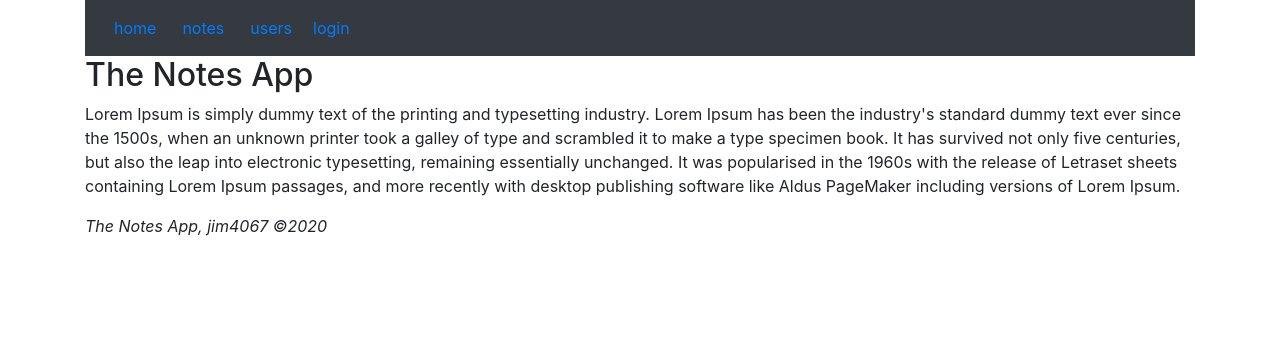
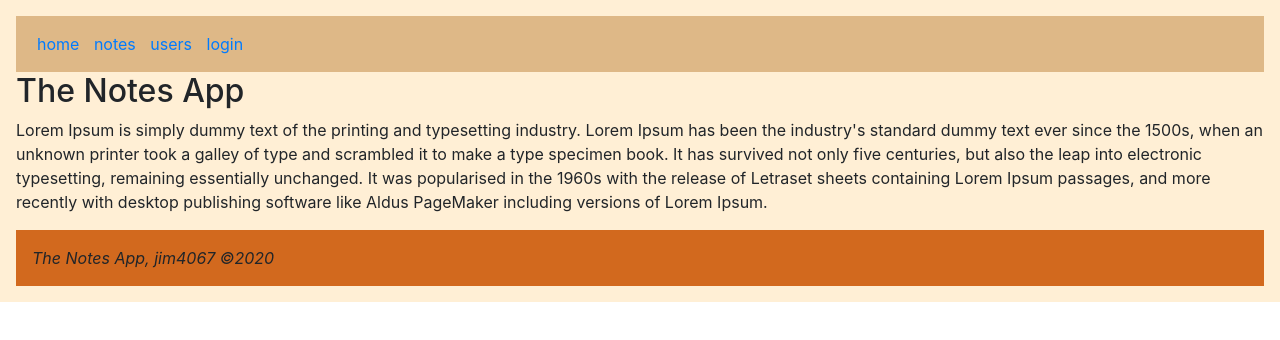
Before and after one commit to jim4067/react-router, a React (Create React App) app: page / in a window 1280 px wide. Shown: the top 340 px of the page. Built offline with nearby package versions, Linux system fonts and the light colour scheme.

Commit message:
feat: styled the login file using styled components

```diff
--- a/src/App.js
+++ b/src/App.js
@@ -2,7 +2,32 @@ import { useRouteMatch, Link, Switch, Route, useHistory } from 'react-router-dom
 import React, { useState } from "react";
 import "./App.css";
 import { Redirect } from 'react-router-dom/cjs/react-router-dom.min';
-import { Table, Form, Button, Alert, Navbar, Nav } from 'react-bootstrap';
+import styled from 'styled-components';
+
+const Button = styled.button`
+	background: Busque;
+	font-size: 1em;
+	margin: 1em;
+	padding: .25em, 1em;
+	border: 2px solid Chocolate;
+	border-radius: 3px;
+`
+const Input = styled.input`
+margin: .25em;
+`
+const Page = styled.div`
+padding: 1em;
+background: papayawhip;
+`
+const Navigation = styled.div`
+background: BurlyWood;
+padding: 1em;
+`
+const Footer = styled.div`
+background: Chocolate;
+ margin-top: 1em;
+ padding: 1em;
+`
 
 const Home = () => (
 	<div>
@@ -36,20 +61,13 @@ const Note = ({ note }) => {
 const Notes = ({ notes }) => (
 	<div>
 		<h2>Notes</h2>
-		<Table stripped>
-			<tbody>
+
 		{notes.map(note =>
-					<tr key={note.id}>
-						<td>
-							<Link to={`/notes/${note.id}`}> {note.content} </Link>
-						</td>
-						<td>
-							{note.user}
-						</td>
-					</tr>
+			<ul key={note.id}>
+				<li> <Link to={`/notes/${note.id}`} > {note.content} </Link> </li>
+			</ul>
 		)}
-			</tbody>
-		</Table>
+
 	</div>
 );
 
@@ -76,22 +94,19 @@ const Login = (props) => {
 	return (
 		<div>
 			<h2>Login</h2>
-			<Form onSubmit={onSubmit}>
-				<Form.Group>
-					<Form.Label > Username: </Form.Label>
-					<Form.Control
-						type='text'
-						name='username'
-					/>
-					<Form.Label> Password: </Form.Label>
-					<Form.Control
-						type='password'
-					/>
-					<Button variant='primary' type='submit'>
+			<form onSubmit={onSubmit}>
+				<div>
+					username
+					<Input />
+				</div>
+				<div>
+					passowrd
+					<Input type='password' />
+				</div>
+				<Button type='submit'>
 					login
 				</Button>
-				</Form.Group>
-			</Form>
+			</form>
 		</div>
 	)
 }
@@ -145,35 +160,17 @@ function App() {
 		: null
 
 	return (
-		<div className='container' >
-			{(message &&
-				<Alert variant='success'>
-					{message}
-				</Alert>
-			)}
+		<Page >
 
-			<Navbar collapseOnSelect expand='lg' bg='dark' variant='dark' >
-				<Navbar.Toggle aria-controls='responsive-navbar-nav' />
-				<Navbar.Collapse id='responsive-navbar-nav'>
-					<Nav className='mr-auto'>
-						<Nav.Link href="#" as="span">
-							<Link style={padding} to="/">home</Link>
-						</Nav.Link>
-						<Nav.Link href="#" as="span">
-							<Link style={padding} to="/notes">notes</Link>
-						</Nav.Link>
-						<Nav.Link href="#" as="span">
-							<Link style={padding} to="/users">users</Link>
-						</Nav.Link>
-						<Nav.Link href="#" as="span">
+			<Navigation>
+				< Link style={padding} to='/'> home </Link>
+				< Link style={padding} to='/notes'> notes </Link>
+				< Link style={padding} to='/users'> users </Link>
 				{user
 					? <em>{user} logged in</em>
-								: <Link to="/login">login</Link>
+					: <Link style={padding} to='/login'>login</Link>
 				}
-						</Nav.Link>
-					</Nav>
-				</Navbar.Collapse>
-			</Navbar>
+			</Navigation>
 
 			<Switch>
 				<Route path='/notes/:id'>
@@ -193,10 +190,10 @@ function App() {
 				</Route>
 			</Switch>
 
-			<div>
+			<Footer>
 				<i>The Notes App, jim4067 &copy;2020 </i>
-			</div>
-		</div >
+			</Footer>
+		</Page >
 	);
 }
 
```
Lines whose indentation alone changed are shown as unchanged.
